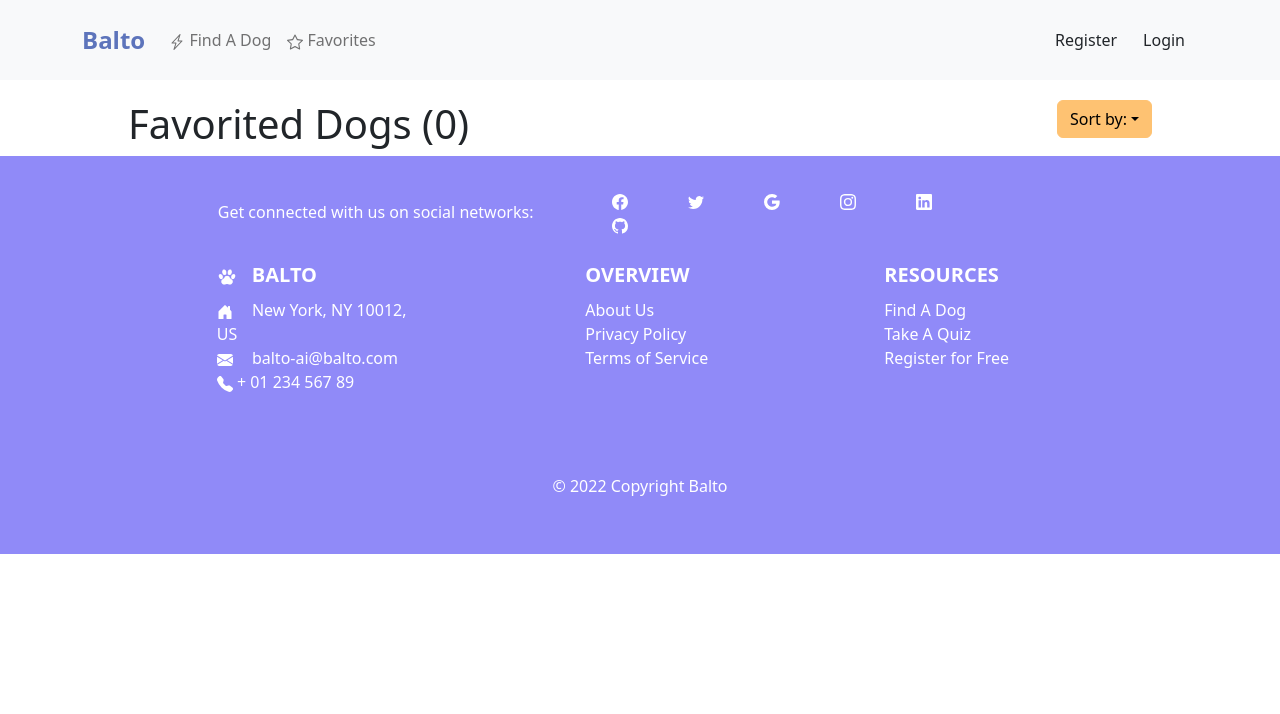
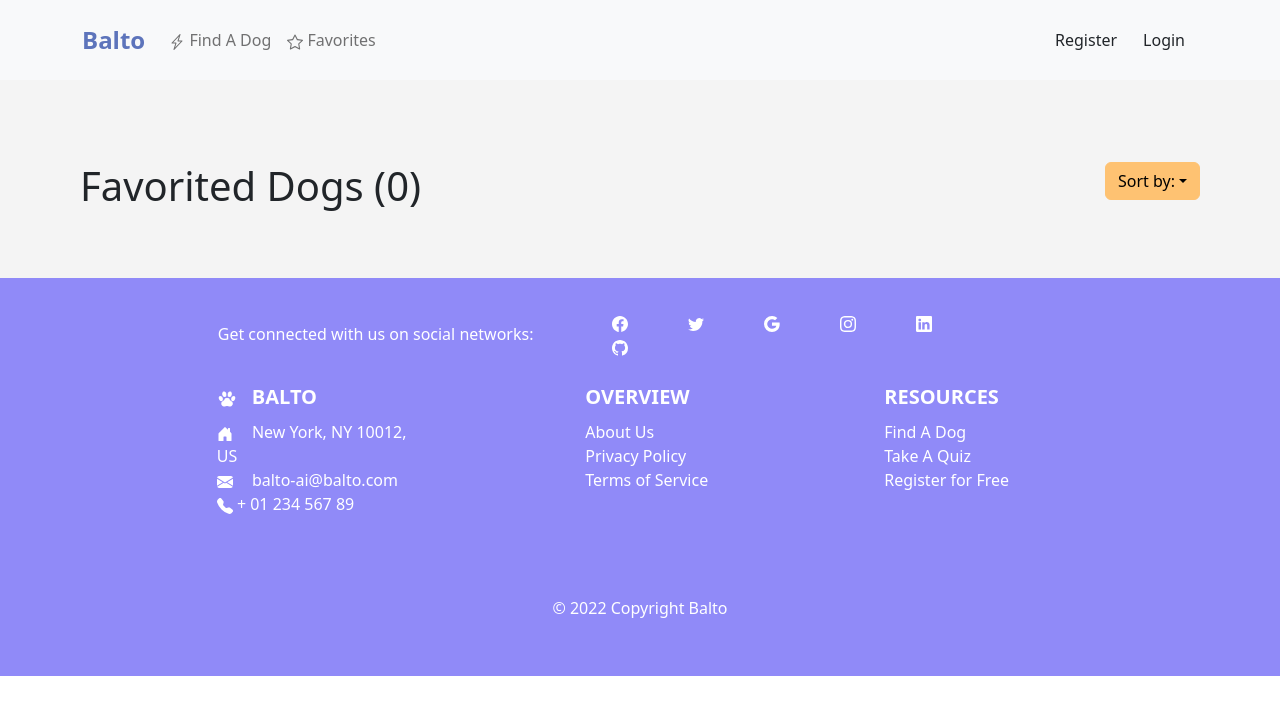
Before and after one commit to Balto-ai/balto-app, a React (Create React App) app in the folder balto-ui/: page /star in a window 1280 px wide. Shown: the top 714 px of the page. Built offline with nearby package versions, Linux system fonts and the light colour scheme.

Commit message:
Renamed som div elements and applied primary-container global styling for consistency across screens

```diff
--- a/balto-ui/src/components/StarredPage/StarredPage.css
+++ b/balto-ui/src/components/StarredPage/StarredPage.css
@@ -1,7 +1,10 @@
-.main-div {
+.starred-page {
+    width: 100%;
+    background-color: var(--light-bg-grey);
+}
+
+.starred-page-container {
     display: flex;
-    margin-right: 10%;
-    margin-left: 10%;
     flex-direction: column;
 }
 
@@ -14,6 +17,7 @@
 .starred-grid {
     display: flex;
     flex-wrap: wrap;
+    gap: 15px;
 }
 
 .cards {
--- a/balto-ui/src/components/StarredPage/StarredPage.jsx
+++ b/balto-ui/src/components/StarredPage/StarredPage.jsx
@@ -19,19 +19,15 @@ export function StarredPage() {
 
   const { starredList, error, isLoading } = useStarredContext()
 
-  useEffect(() => {
-    console.log("useEffect")
-  }, [starredList])
-  // TODO: this is dumb, but if I don't have it, page never rerenders with starredList populated from context
-
   return (
-    <div className='main-div'>
+    <div className="starred-page">
+      <div className='starred-page-container primary-container'>
         <div className='header'>
           <h1 className='title'>Favorited Dogs ({starredList.length})</h1>
           <DropDownSortMenu className="filter-menu" variant="secondary" />
         </div>
         <div className='starred-grid'>
-        {starredList.map((starredDog, idx) => {
+          {starredList.map(starredDog => {
             return <DogCard key={starredDog.id}
                       dogId={starredDog.id}
                       name={starredDog.name}
@@ -39,6 +35,7 @@ export function StarredPage() {
                       dob={starredDog.dob}
                       imgUrl={starredDog.image_url} />
           })}
+        </div>
       </div>
     </div>
   )
@@ -49,18 +46,15 @@ export function DropDownSortMenu() {
   const { starredList, error, isLoading } = useStarredContext()
 
   useEffect(() => {
-    console.log("sorting")
   }, [sort])
 
   function sortByNameAsc(a, b) {
-    console.log("SortByName triggered")
     if (a.name.toLowerCase() < b.name.toLowerCase()) return -1
     if (a.name.toLowerCase() > b.name.toLowerCase()) return 1
     return 0
   }
 
   function sortBySizeAsc(a, b) {
-    console.log("SortBySize triggered")
     const sizeMap = { "small": 1, "medium": 2, "large": 3 }
     const dogA = sizeMap[a.size.toLowerCase()]
     const dogB = sizeMap[b.size.toLowerCase()]
```
Lines whose indentation alone changed are shown as unchanged.
